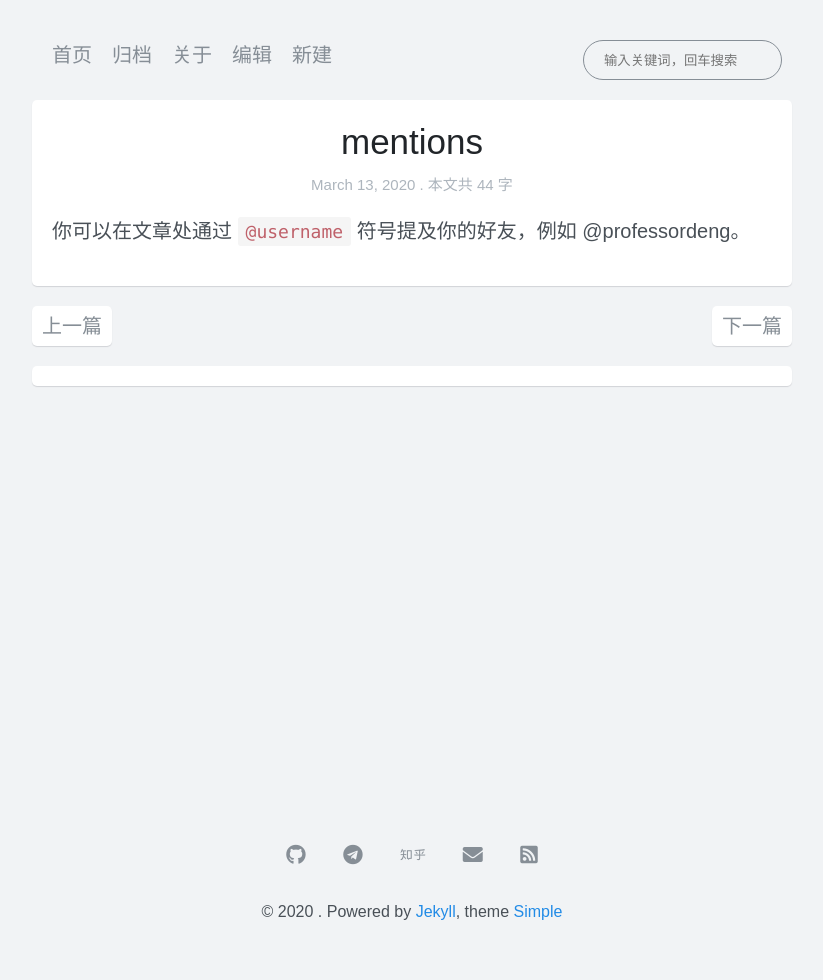
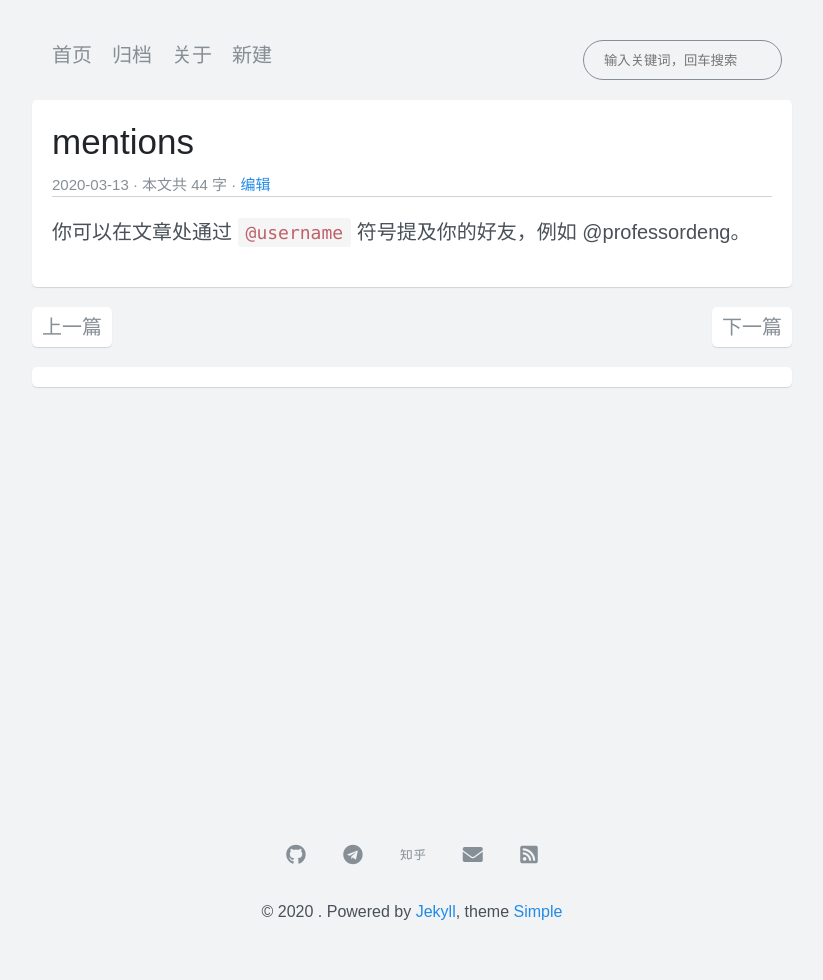
Before and after one commit to whenfung/simple, a Jekyll site: the page built from _posts/2020-03-13-mentions.md, in a window 1280 px wide. Shown: the whole page, without its empty margins (228-1051 px from the left). Built offline with Jekyll 4.4.1, drawn with Linux system fonts in a browser that asks for light colours; nearby versions of some CDN libraries; comment, search, counter and statistics services are not loaded.

Commit message:
隐藏 “编辑” 到文章元数据区

```diff
--- a/_includes/nav.html
+++ b/_includes/nav.html
@@ -7,7 +7,6 @@
     <a href="{{ site.baseurl }}/" {% if page.title == "首页"%} class="navactive" {% endif %} >首页</a>
     <a href="{{ site.baseurl }}/archives.html" {% if page.title == "归档"%} class="navactive" {% endif %} >归档</a>
     <a href="{{ site.baseurl }}/about.html" {% if page.title == "关于" %} class="navactive" {% endif %} >关于</a>
-    <a href="https://github.com/professordeng/simple/edit/gh-pages/{{ page.path }}">编辑</a>
     <a href="https://github.com/professordeng/simple/new/gh-pages/_post">新建</a>
   </div>
 </nav>
--- a/_layouts/post.html
+++ b/_layouts/post.html
@@ -7,7 +7,9 @@ layout: default
     <img src="{{ site.cdn }}/{{ page.img }}" class = "bigimg" />
   {% endif %}
   <h1 class="post-title">{{ page.title }}</h1>
-  <span class="post-date">{{ page.date | date: '%B %d, %Y' }} . 本文共 {{ page.content | strip_html | strip_newlines | remove: " " | size }} 字</span>
+  <span class="post-meta">{{ page.date | date: '%Y-%m-%d' }} · 本文共 {{ page.content | strip_html | strip_newlines | remove: " " | size }} 字 ·
+  <a href="https://github.com/professordeng/simple/edit/gh-pages/{{ page.path }}">编辑</a>
+  </span>
 
   {{ content }}
 
--- a/_sass/layouts/_post.scss
+++ b/_sass/layouts/_post.scss
@@ -12,14 +12,13 @@
 
 .post-title {
   padding-top: 1rem;
-  text-align: center;
 }
 
-.post-date {
+.post-meta {
   display: block;
-  text-align: center;
   font-size: .75rem;
-  color: #adb5bd;
+  color: var(--gray-600);
+  border-bottom: 1px solid var(--gray-400);
   margin-bottom: 1rem;
 }
 
```
